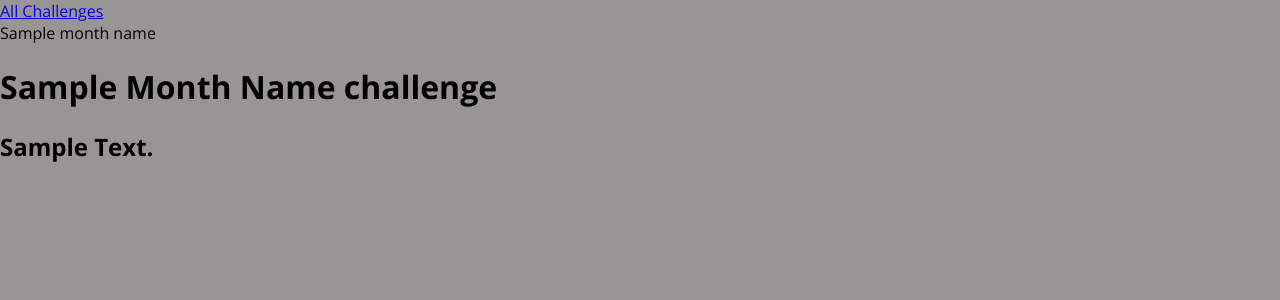
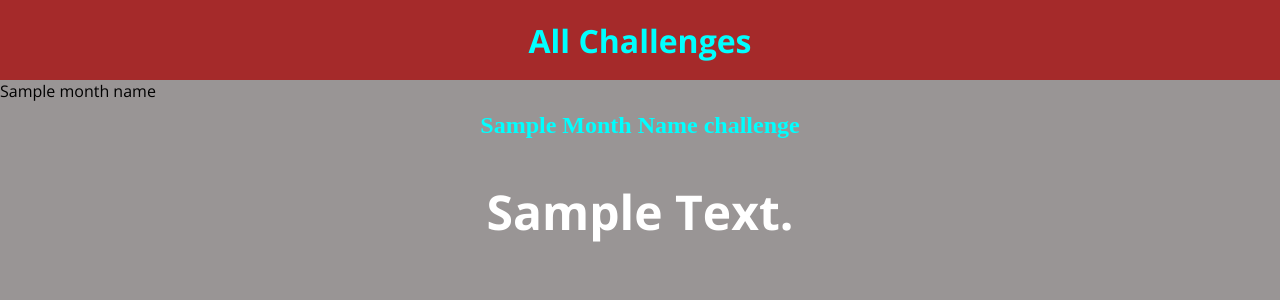
Before and after one commit to Manoj-Ghosh/Django, a Django app: template myWork/challenges/templates/challenges/challenge.html in a window 1280 px wide. Shown: the top 300 px of the page. Run offline with Django 3.2, Linux system fonts and the light colour scheme; the template is opened without the code that fills it: most values are stand-ins (such as "Sample title", 1, 10 or a date in 2020).

Commit message:
new css file add namely challenge.css under includes..

```diff
--- /dev/null
+++ b/myWork/challenges/static/challenges/challenge.css
@@ -0,0 +1,27 @@
+h1,
+
+h2 {
+    font-size: 3rem;
+
+    text-align: center;
+    color: white;
+
+}
+
+h1 {
+    font-size: 1.5rem;
+    margin: 2rem 0 1rem 0;
+    font-family: normal;
+    color: aqua;
+   }
+
+h2 {
+    font-size: 3rem;
+    font-weight: bold;
+}
+
+.fallback {
+    text-align: center;
+    color:white;
+
+}
--- a/myWork/challenges/static/challenges/includes/header.css
+++ b/myWork/challenges/static/challenges/includes/header.css
@@ -12,3 +12,16 @@ header nav {
     justify-content: center;
     align-items: center;
 }
+
+header nav a {
+    color: aqua;
+    font-size: 2rem;
+    font-weight: bold;
+    text-decoration: none;
+
+}
+
+header nav a:hover,
+header nav a:active {
+    color: #6212ae;
+}
--- a/myWork/challenges/templates/challenges/challenge.html
+++ b/myWork/challenges/templates/challenges/challenge.html
@@ -1,4 +1,10 @@
 {%  extends "base.html" %}
+
+{% load static %}
+{% block css_files%}
+    <link rel = "stylesheet" href = "{% static "challenges/challenge.css"%}">
+    <link rel = "stylesheet" href = "{% static "Challenges/includes/header.css"%}">
+{% endblock %}
 
 <!--<!DOCTYPE html>
 <html lang="en">
@@ -29,7 +35,7 @@
         <h2>{{ text | title }}</h2>
     {% else %}
 
-        <p> There is no challenge for this month </p>
+        <p class = "fallback"> There is no challenge for this month </p>
 
     {% endif %}
 
```
